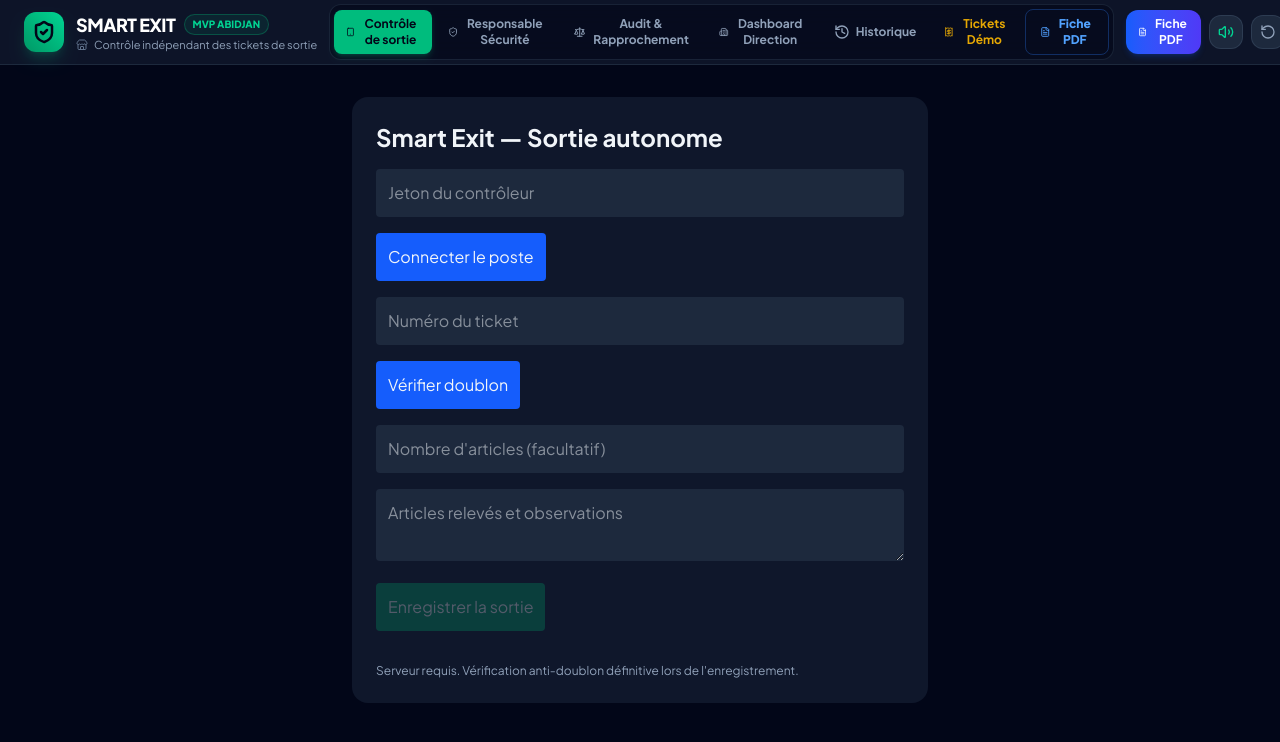
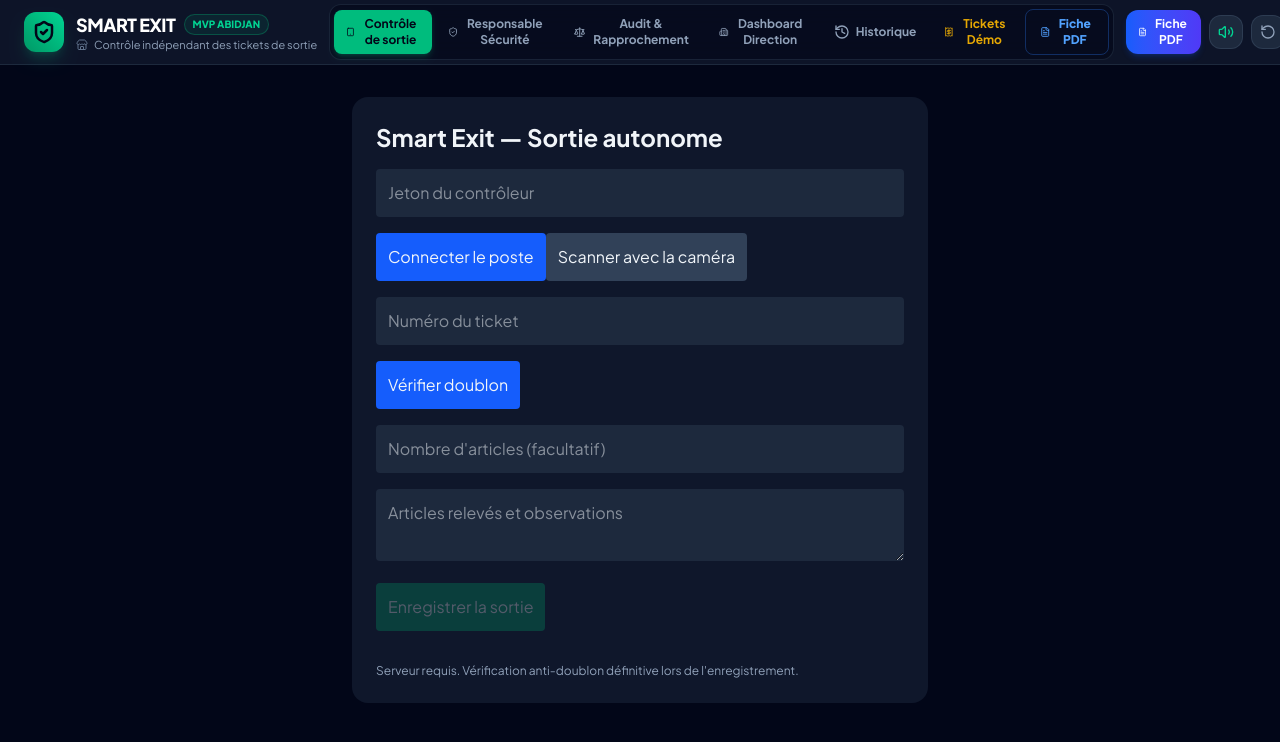
Before and after one commit to aubinfranck-hub/Smart-exit, a React (Vite) app: page / in a window 1280 px wide. Shown: the top 742 px of the page. Built offline with nearby package versions, Linux system fonts and the light colour scheme.

Commit message:
feat: integrate camera scanner into exit controller screen

```diff
--- a/src/components/ExitControlOnline.tsx
+++ b/src/components/ExitControlOnline.tsx
@@ -1,5 +1,8 @@
-import React,{useState} from 'react';
+import React,{useCallback,useState} from 'react';
+import {TicketCamera} from './TicketCamera';
 export function ExitControlOnline(){
+ const [cameraOpen,setCameraOpen]=useState(false);
+ const onRead=useCallback((code:string)=>{setTicket(code.trim());setReady(false);setCameraOpen(false);setStatus('Ticket scanné : vérifier le doublon');},[]);
  const [token,setToken]=useState(''),[ticket,setTicket]=useState(''),[note,setNote]=useState(''),[count,setCount]=useState(''),[status,setStatus]=useState(''),[ready,setReady]=useState(false);
  async function call(path:string,body?:object){
   const r=await fetch('/api/'+path,{method:body?'POST':'GET',headers:{Authorization:'Bearer '+token,'Content-Type':'application/json'},body:body?JSON.stringify(body):undefined});
@@ -18,6 +21,8 @@ export function ExitControlOnline(){
   <h2 className="text-2xl font-bold">Smart Exit — Sortie autonome</h2>
   <input aria-label="Jeton du contrôleur" type="password" placeholder="Jeton du contrôleur" value={token} onChange={e=>setToken(e.target.value)} className="w-full p-3 rounded bg-slate-800"/>
   <button onClick={()=>run('me')} className="bg-blue-600 p-3 rounded">Connecter le poste</button>
+  <button onClick={()=>setCameraOpen(v=>!v)} className="bg-slate-700 p-3 rounded">{cameraOpen?'Fermer la caméra':'Scanner avec la caméra'}</button>
+  {cameraOpen&&<TicketCamera onRead={onRead}/>}
   <input aria-label="Ticket" placeholder="Numéro du ticket" value={ticket} onChange={e=>{setTicket(e.target.value);setReady(false);}} className="w-full p-3 rounded bg-slate-800"/>
   <button onClick={()=>run('verify')} className="bg-blue-600 p-3 rounded">Vérifier doublon</button>
   <input aria-label="Nombre articles" type="number" min="0" placeholder="Nombre d'articles (facultatif)" value={count} onChange={e=>setCount(e.target.value)} className="w-full p-3 rounded bg-slate-800"/>
```
